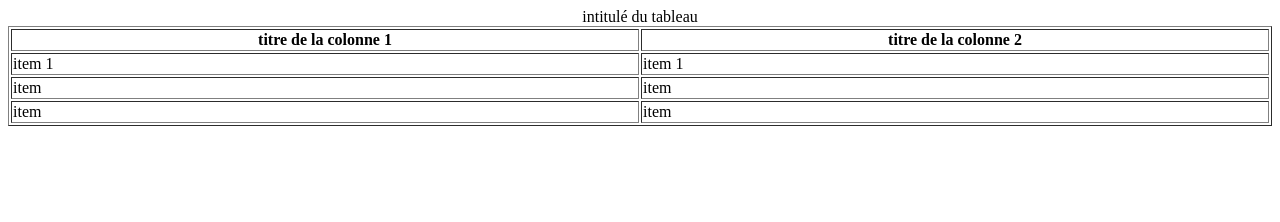
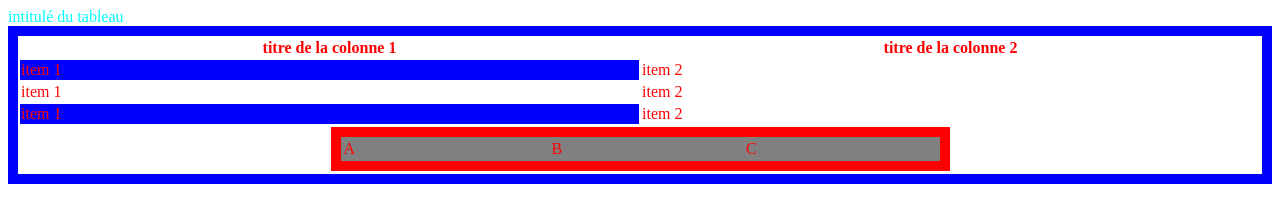
Before and after one commit to b3no1t/first, a plain HTML site: page reviewhtml/table.html in a window 1280 px wide. Drawn offline with Linux system fonts and the light colour scheme.

Commit message:
table imbrication

```diff
--- a/reviewhtml/table.html
+++ b/reviewhtml/table.html
@@ -6,8 +6,16 @@
     <title>Table</title>
   </head>
   <body>
-    <table border="1" width="100%">
-      <caption>
+    <table
+      style="
+        width: 100%;
+        border-width: 10px;
+        border-style: solid;
+        border-color: blue;
+        color: red;
+      "
+    >
+      <caption style="text-align: left; color: aqua">
         intitulé du tableau
       </caption>
       <tr>
@@ -15,16 +23,35 @@
         <th>titre de la colonne 2</th>
       </tr>
       <tr>
-        <td>item 1</td>
-        <td>item 1</td>
+        <td style="background: blue">item 1</td>
+        <td>item 2</td>
       </tr>
       <tr>
-        <td>item</td>
-        <td>item</td>
+        <td>item 1</td>
+        <td>item 2</td>
       </tr>
       <tr>
-        <td>item</td>
-        <td>item</td>
+        <td style="background: blue">item 1</td>
+        <td>item 2</td>
+      </tr>
+      <tr>
+        <td colspan="2">
+          <!-- colspan = le nombre de colonne -->
+          <table
+            style="
+              margin: 0 auto;
+              width: 50%;
+              background: gray;
+              border: 10px solid red;
+            "
+          >
+            <tr>
+              <td>A</td>
+              <td>B</td>
+              <td>C</td>
+            </tr>
+          </table>
+        </td>
       </tr>
     </table>
   </body>
```
